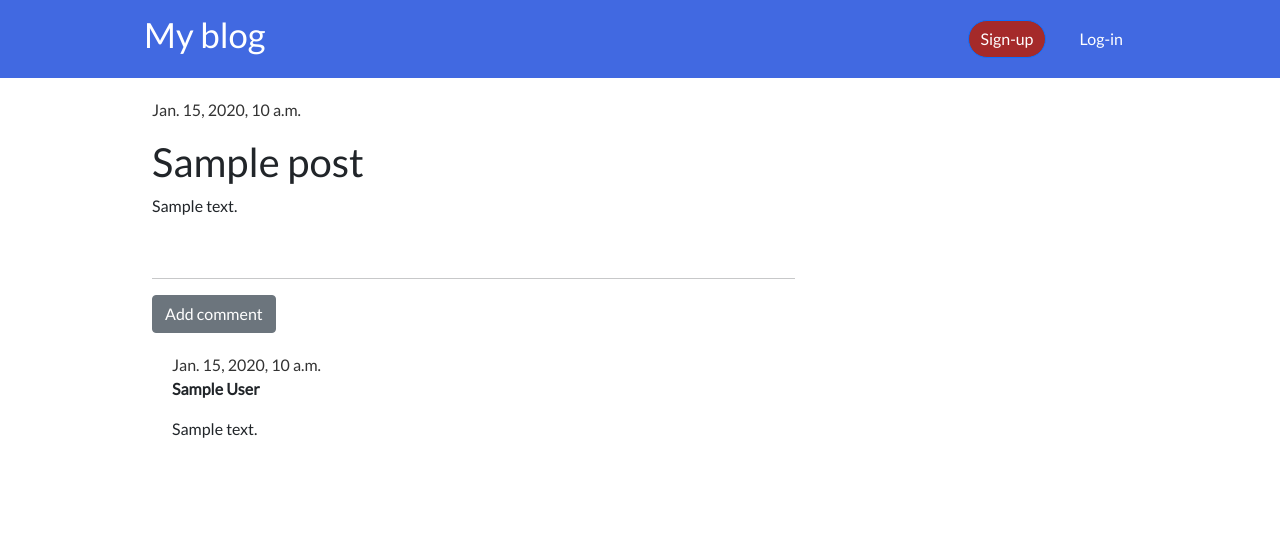
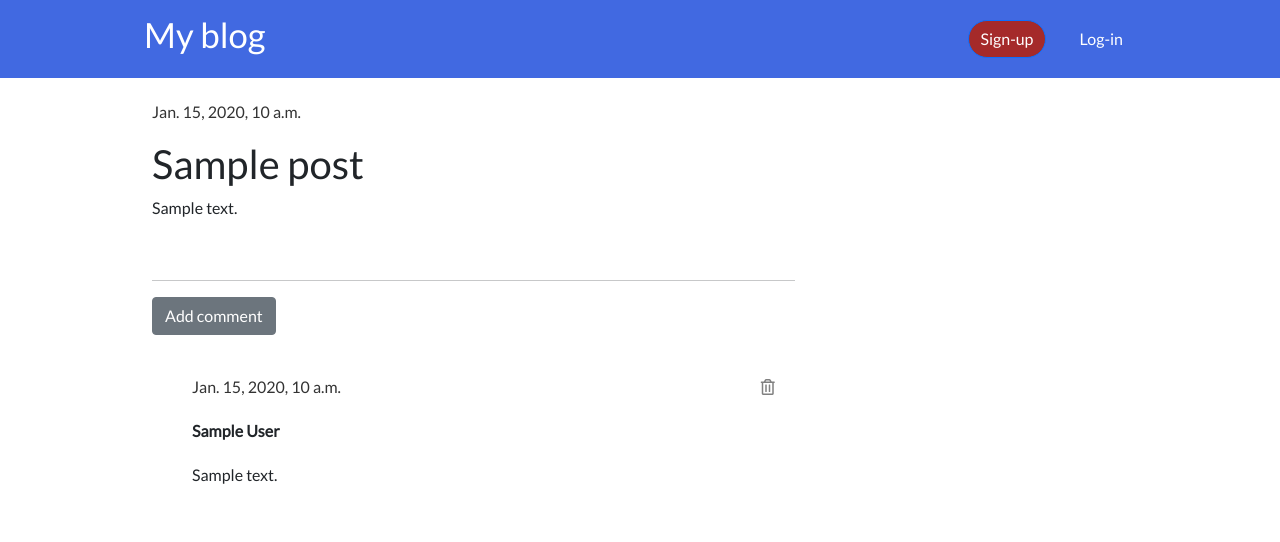
Before and after one commit to Arun445/blog_app, a Django app: page /post/1/ in a window 1280 px wide. Shown: the top 542 px of the page. Run offline with Django 3.2, Linux system fonts and the light colour scheme; tables that the repository leaves empty hold one stand-in row (values such as "Sample post").

Commit message:
Added a function to delete comments and make a better front end for comments

```diff
--- a/blog/static/blog/blog.css
+++ b/blog/static/blog/blog.css
@@ -41,10 +41,12 @@
 
 .nav-bar {
     background-color: #4169E1;
+    width: 100%;
+    position: fixed;
 }
 
 .content {
-    padding-top: 20px;
+    padding-top: 100px;
     max-width: 1000px;
     margin: auto;
 }
@@ -90,6 +92,31 @@
     color:#B0E0E6;
 }
 
+.flex-comment {
+    display: flex;
+    padding: 10px;
+    justify-content: space-around;
+    flex-wrap: wrap;
+    flex-direction: column;
+
+
+}
+.flex-comment div {
+    display: flex;
+    padding: 10px;
+
+
+}
+
+.delete_button {
+    margin-left: auto;
+}
+
 .comment {
+
     margin: 20px 0px 20px 20px;
 }
+
+.no-comment {
+    margin: 20px 0px 0px 0px;
+}
--- a/blog/templates/blog/post_detail.html
+++ b/blog/templates/blog/post_detail.html
@@ -30,16 +30,26 @@
 <a href="{% url 'add_comment_to_post' pk=post.pk %}" class="btn btn-secondary" >Add comment</a>
 {% for comment in post.comments.all %}
     <div class="comment">
-        <div class="date">
-            {{ comment.created_date }}
+
+        <div class="flex-comment">
+            <div class="date">
+                {{ comment.created_date }}<a href="{% url 'comment_remove' pk=comment.pk %}" class="delete_button"><i class="far fa-trash-alt"></i></a>
+            </div>
+            <div>
+                <strong>{{ comment.author }}</strong>
+            </div>
+            <div>
+                <p>{{ comment.text }}</p>
+            </div>
+
         </div>
 
-        <p><strong>{{ comment.author }}</strong></p>
-        <p>{{ comment.text }}</p>
     </div>
 
     {% empty %}
-        <p>No comments yet....</p>
+
+        <p class="no-comment">No comments yet....</p>
+
 {% endfor %}
 
 {% endblock content %}
--- a/blog/urls.py
+++ b/blog/urls.py
@@ -11,4 +11,5 @@
     path('drafts/', views.post_draft_list, name='post_draft_list'),
     path('post/<int:pk>/publish/', views.post_publish, name='post_publish'),
     path('post/<int:pk>/comment', views.add_comment_to_post, name='add_comment_to_post'),
+    path('comment/<int:pk>/delete', views.comment_remove, name='comment_remove'),
 ]
--- a/blog/views.py
+++ b/blog/views.py
@@ -1,5 +1,5 @@
 from django.shortcuts import render, get_object_or_404, redirect
-from .models import Post
+from .models import Post, Comment
 from .forms import PostForm, CommentForm
 from django.utils import timezone
 from django.contrib.auth.decorators import login_required
@@ -88,3 +88,8 @@
     else:
         form = CommentForm()
     return render(request, 'blog/add_comment_to_post.html', {'form': form})
+
+def comment_remove(request, pk):
+    comment = get_object_or_404(Comment, pk=pk)
+    comment.delete()
+    return redirect('post_detail', pk=comment.post.pk)
```
